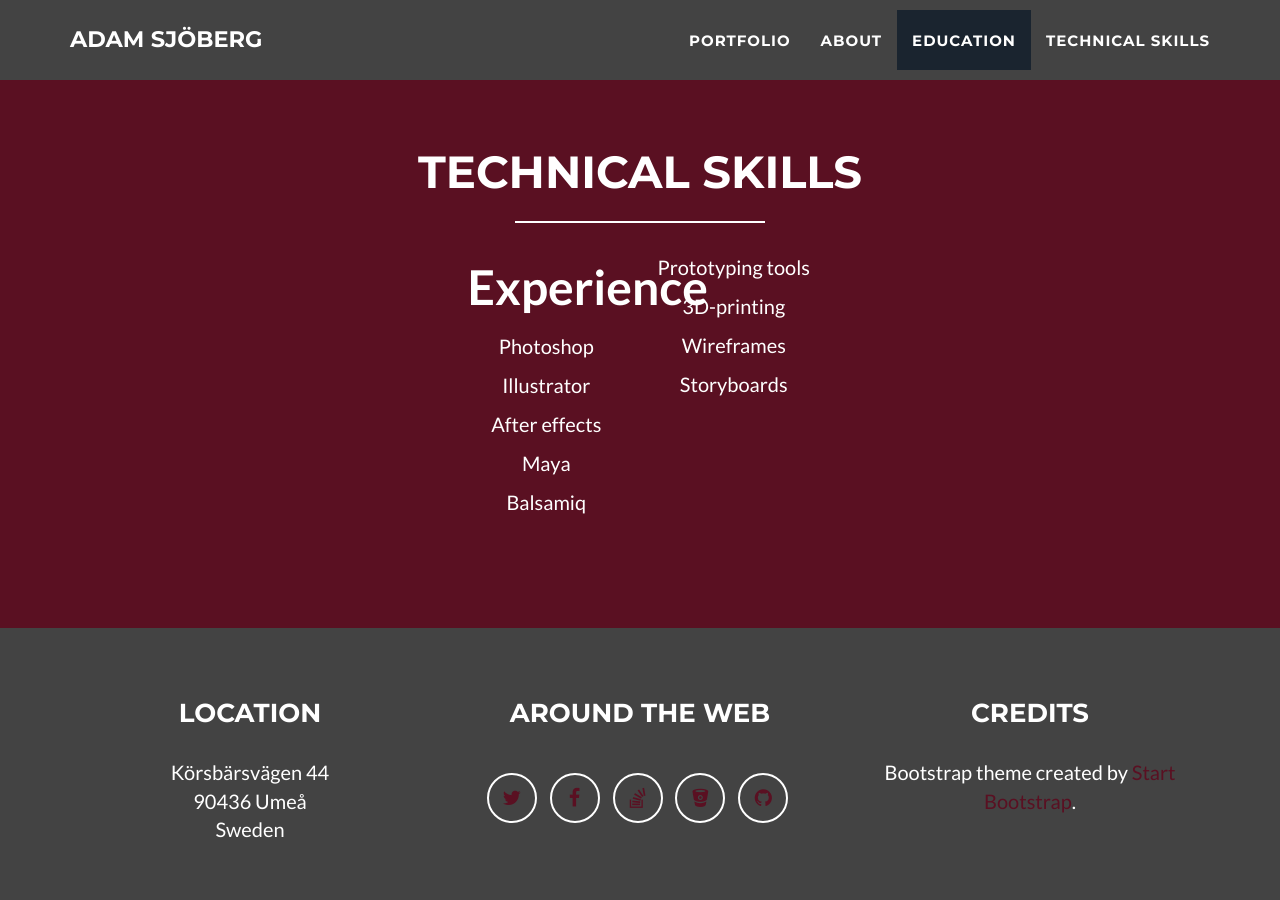
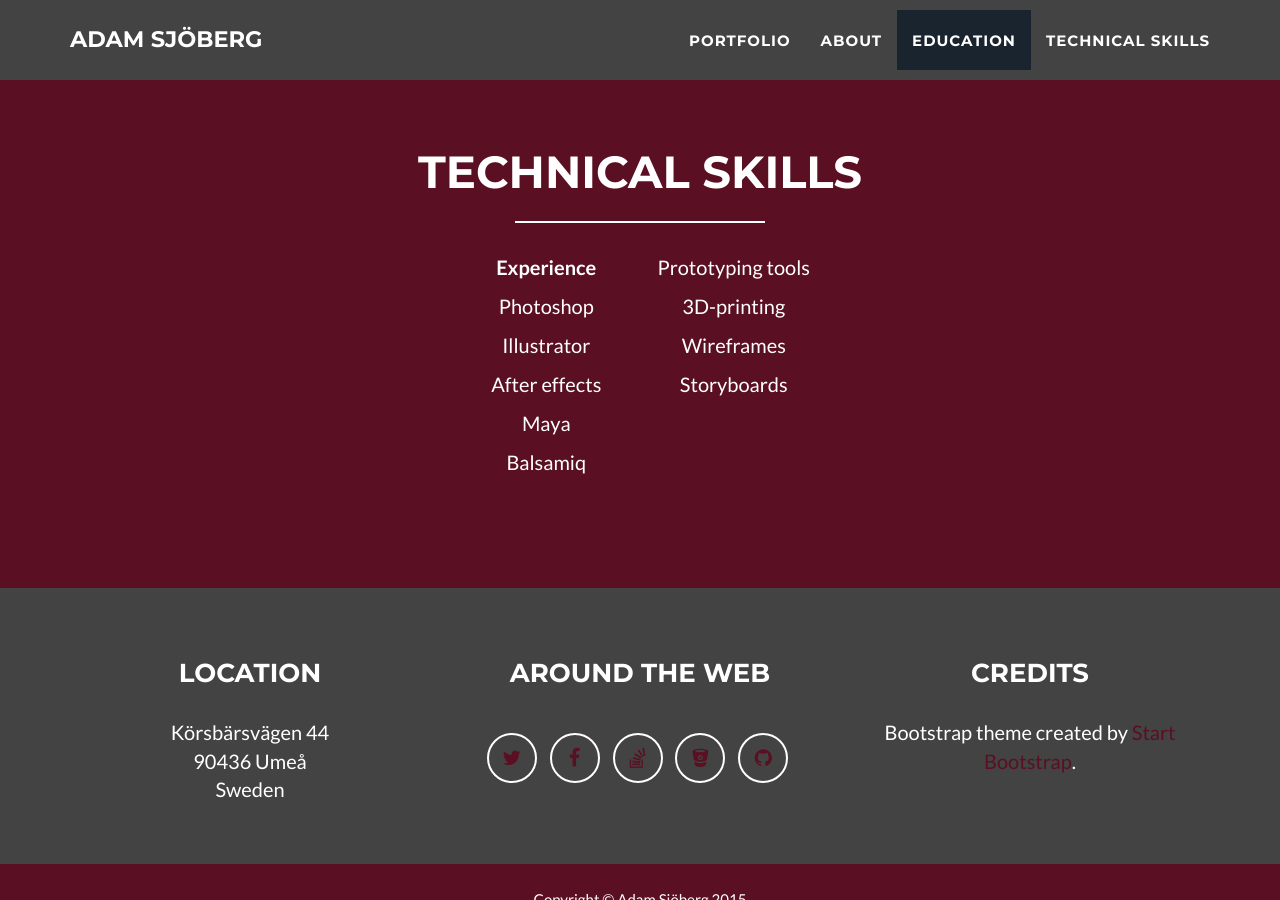
Before and after one commit to Adamsjoberg/Adamsjoberg.github.io, a Jekyll site: the page built from index.html, in a window 1280 px wide and 900 px high, scrolled down 2954 px. Built offline with Jekyll 4.4.1, drawn with Linux system fonts in a browser that asks for light colours.

Commit message:
back to basic

```diff
--- a/_includes/skills.html
+++ b/_includes/skills.html
@@ -10,7 +10,7 @@
             <div class="row">
                   <div class="col-lg-8 col-lg-offset-2 text-center">
                     <div class="col-lg-3 col-lg-offset-3">
-                        <p><b><font size="10">Experience</font></b></p>
+                        <p><b>Experience</b></p>
                         <p>Photoshop</p>
                         <p>Illustrator</p>
                         <p>After effects</p>
```
